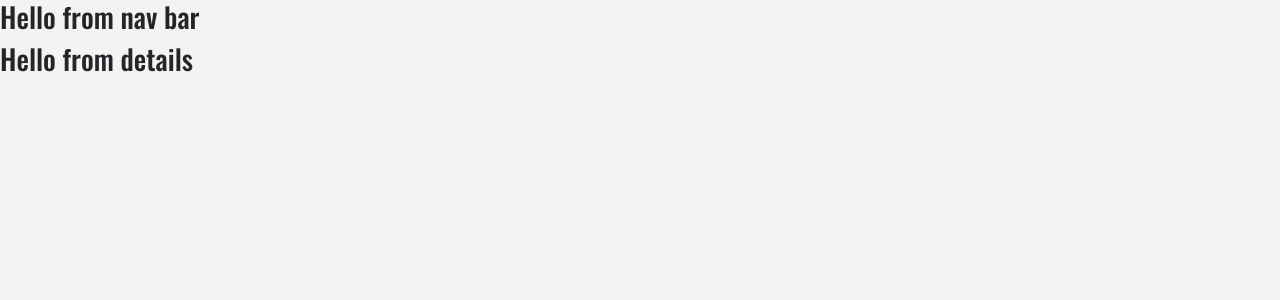
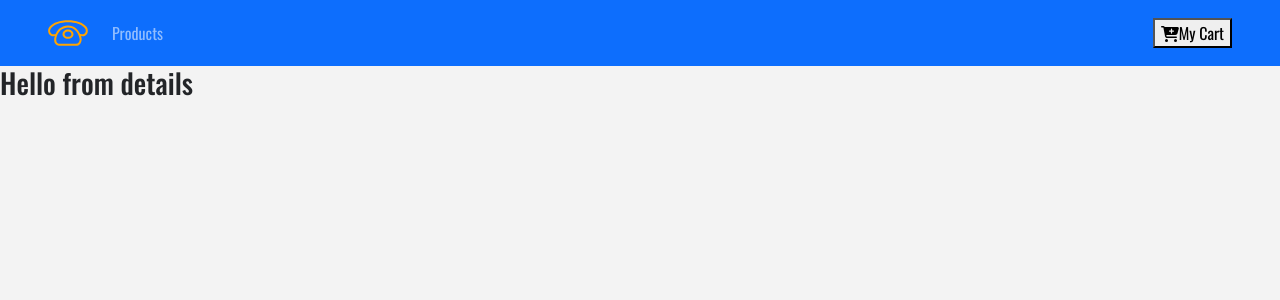
Before and after one commit to modinessa/react_phone_e-commerce_project, a React (Create React App) app: page /details in a window 1280 px wide. Shown: the top 300 px of the page. Built offline with nearby package versions, Linux system fonts and the light colour scheme.

Commit message:
Base Nav component setting

```diff
--- a/package.json
+++ b/package.json
@@ -9,8 +9,9 @@
     "@testing-library/jest-dom": "^5.16.5",
     "@testing-library/react": "^13.4.0",
     "@testing-library/user-event": "^13.5.0",
-    "bootstrap": "^5.2.3",
+    "bootstrap": "^5.2.2",
     "react": "^18.2.0",
+    "react-bootstrap": "^2.6.0",
     "react-dom": "^18.2.0",
     "react-router-dom": "^6.4.3",
     "react-scripts": "5.0.1",
--- a/src/components/NavBar.js
+++ b/src/components/NavBar.js
@@ -1,11 +1,34 @@
-import React, { Component } from 'react'
+import React, { Component } from 'react';
+import { Link } from 'react-router-dom';
+import logo from '../logo.svg';
+import { FontAwesomeIcon } from '@fortawesome/react-fontawesome';
+import { faCartPlus } from '@fortawesome/free-solid-svg-icons';
 
 export default class NavBar extends Component {
   render() {
     return (
-      <div>
-        <h3>Hello from nav bar</h3>
-      </div>
+      <nav className='navbar navbar-expand-sm bg-primary navbar-dark px-sm-5'>
+        {/* {https://www.iconfinder.com/icons/1243689/call_phone_icon
+        Creative Commons (Attribution 3.0 Unported);
+        https://www.iconfinder.com/Makoto_msk} */}
+        <Link to='/'>
+          <img src={logo} alt="store logo"
+          className='navbar-brand'/>
+        </Link>
+        <ul className="navbar-nav align-items-center">
+          <li className='nav-item ml-5'>
+            <Link to='/' className='nav-link text-capitalize'>
+              products
+            </Link>
+          </li>
+        </ul>
+        <Link to='/cart' className='ms-auto'>
+          <button className='text-capitalize'>
+          <FontAwesomeIcon icon={faCartPlus} />
+          my cart
+          </button>
+        </Link>
+      </nav>
     )
   }
 }
```
Also changed, not shown: src/App.js (+1 -7 lines), 1 other file (tests, documents, lock files or other folders).
